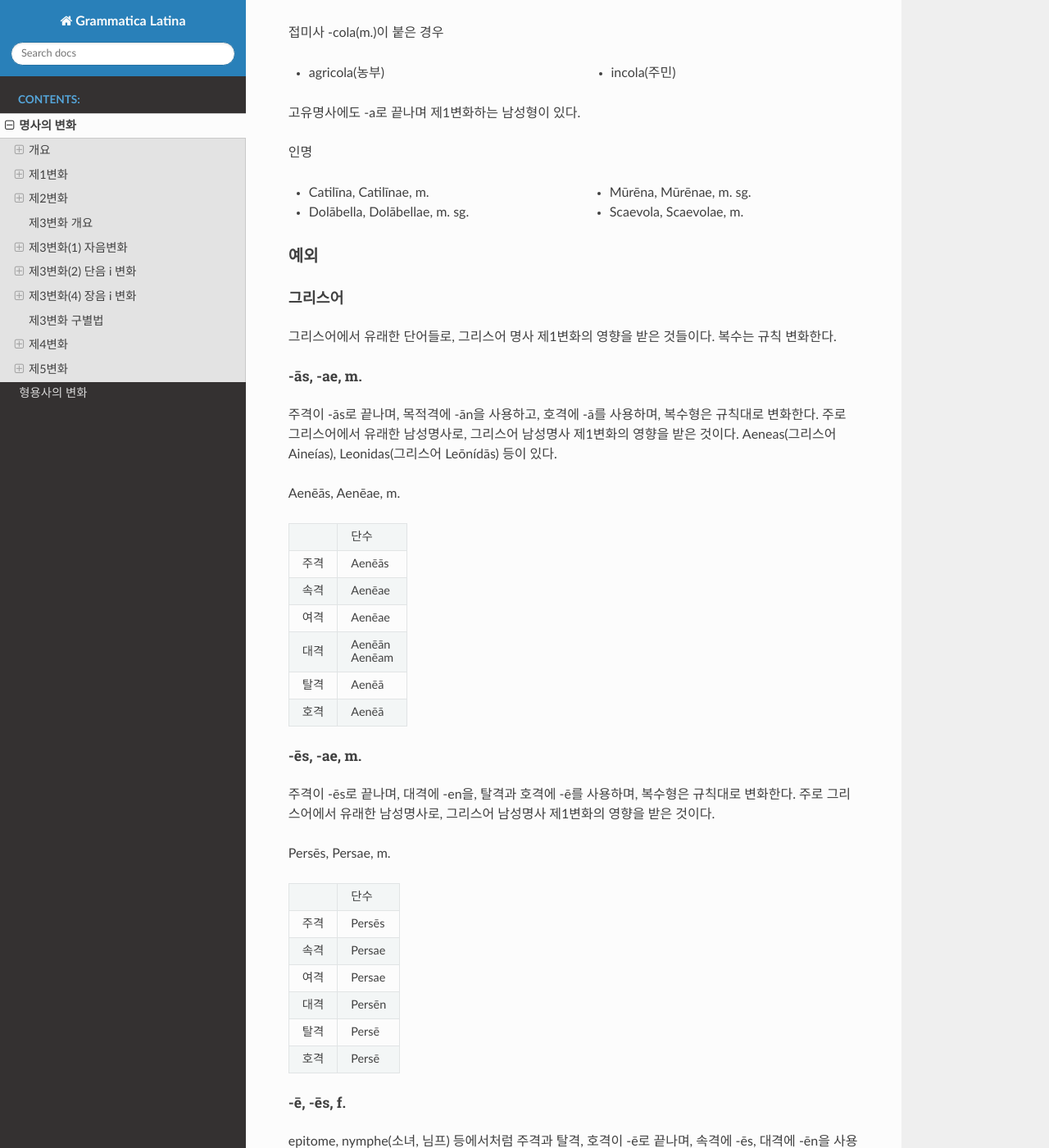
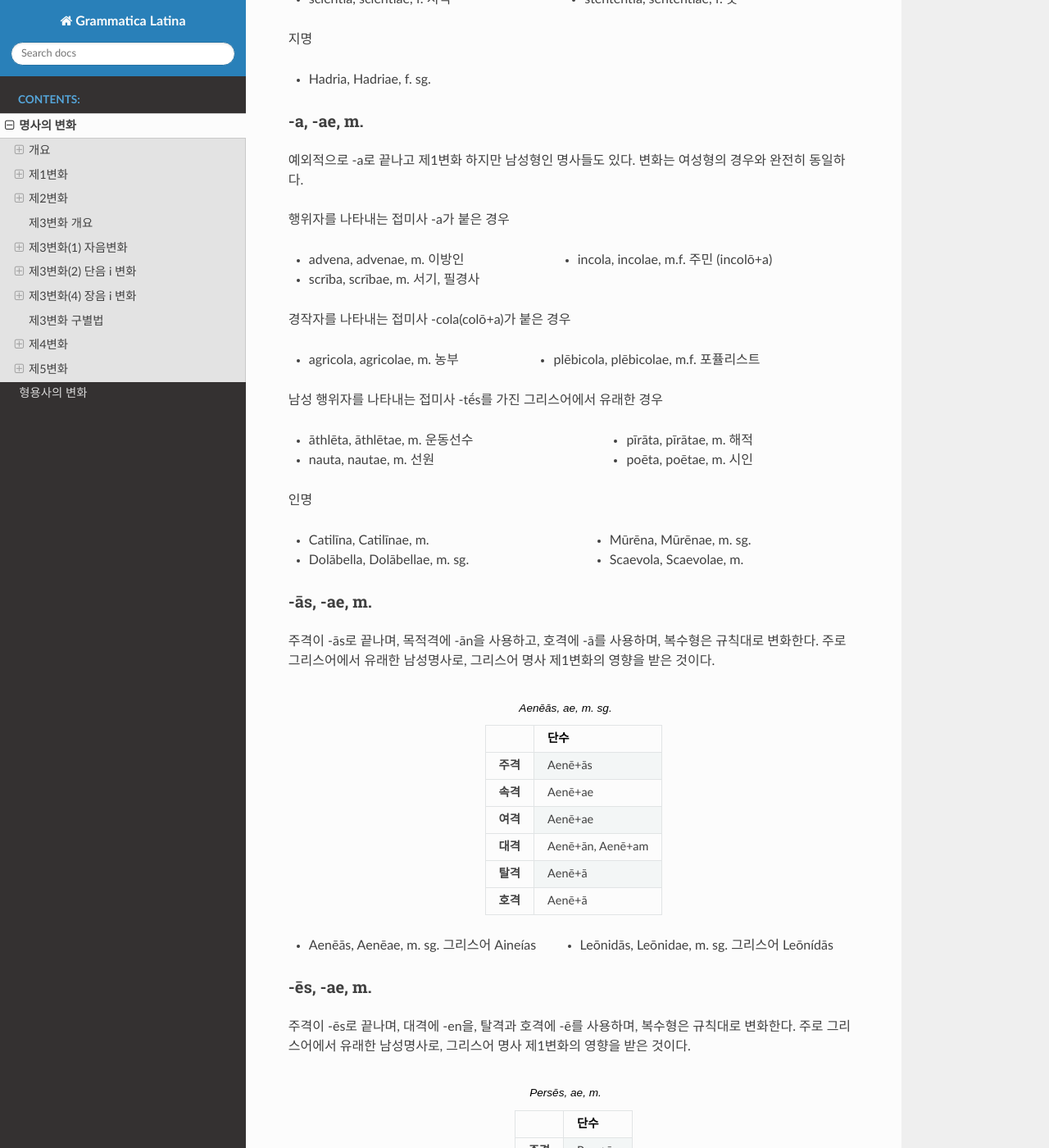
Before and after one commit to kabbala/grammatica_latina, a Sphinx documentation site: the page built from source/declinatio_nominis.rst, in a window 1280 px wide and 1400 px high, scrolled down 6518 px. Shown: the whole window at 82% size. Built offline with Sphinx 7.4.7 and the Read the Docs theme 2.0.0, drawn with Linux system fonts in a browser that asks for light colours; some of the changed text lies outside the part shown.

Commit message:
편집

```diff
--- a/source/declinatio_nominis.rst
+++ b/source/declinatio_nominis.rst
@@ -33,28 +33,25 @@
 
 .. note:: 참고로 동사의 변화는 제4변화까지 있으며, A, E, 단음 I, 장음 I로 분류되어 있다. O, U 변화는 없다. 자음변화는 명사의 경우처럼 I 변화로 분류하며, 장음 I 변화가 제4변화로 독립되어 있는 것이 다르다.
 
-.. todo: 변화 이름 영어, 독일어 설명할 것.
+.. todo:: 변화 이름 영어, 독일어 설명할 것.
 
 표시 방법
 ~~~~~~~~~
 
 명사의 변화는 보통 가로는 단수와 복수의 2열, 세로는 주격, 소유격(속격), 여격, 목적격(대격), 탈격, 호격의 6격 6행으로 이루어진 총 12칸의 표(paradigma)로 표기한다. 이름 대신 숫자로 1격에서 6격으로 부르기도 하며, 로마숫자로 표기하기도 한다.
 
-+-----------+------+------+
-|           | 단수 | 복수 |
-+===========+======+======+
-| 주격(1격) |      |      |
-+-----------+------+------+
-| 속격(2격) |      |      |
-+-----------+------+------+
-| 여격(3격) |      |      |
-+-----------+------+------+
-| 대격(4격) |      |      |
-+-----------+------+------+
-| 탈격(5격) |      |      |
-+-----------+------+------+
-| 호격(6격) |      |      |
-+-----------+------+------+
+.. csv-table::
+   :align: center
+   :header-rows: 1
+   :stub-columns: 1
+
+   "", "단수", "복수"
+   "주격/1격", "", ""
+   "속격/2격", "", ""
+   "여격/3격", "", ""
+   "대격/4격", "", ""
+   "탈격/5격", "", ""
+   "호격/6격", "", ""
 
 6격 이외에 처격과 도구격은 없는 경우가 많아서 난외에 적거나 가지고 있는 경우에만 행을 추가하여 표기한다.
 
@@ -64,23 +61,21 @@
 
 .. note::
 
-    호격은 일반적으로 주격과 형태가 같으므로 주격 다음 행에 위치시키거나 같은 행에 표기하기도 하며, 표에서 생략하는 경우도 많다.
-
-    여격과 탈격은 의미가 통하고, 복수형이 같으므로 나란히 위치시키기도 한다.
-
-    +-----------+------+------+
-    |           | 단수 | 복수 |
-    +===========+======+======+
-    | 주격/호격 |      |      |
-    +-----------+------+------+
-    | 속격      |      |      |
-    +-----------+------+------+
-    | 대격      |      |      |
-    +-----------+------+------+
-    | 여격      |      |      |
-    +-----------+------+------+
-    | 탈격      |      |      |
-    +-----------+------+------+
+   호격은 일반적으로 주격과 형태가 같으므로 주격 다음 행에 위치시키거나 같은 행에 표기하기도 하며, 표에서 생략하는 경우도 많다.
+
+   여격과 탈격은 의미가 통하고, 복수형이 같으므로 나란히 위치시키기도 한다.
+
+   .. csv-table::
+      :align: center
+      :header-rows: 1
+      :stub-columns: 1
+
+      "", "단수", "복수"
+      "주격/호격", "", ""
+      "속격", "", ""
+      "대격", "", ""
+      "여격", "", ""
+      "탈격", "", ""
 
 사전 표제어
 ~~~~~~~~~~~
@@ -119,7 +114,9 @@
 제1변화
 -------
 
-제1변화를 하는 명사는 대부분 -a로 끝나는 여성명사이다. 어간이 -a로 끝나므로 a 변화 또는 a 어간 변화라고도 한다. 어미는 아래 표와 같다.
+제1변화를 하는 명사는 대부분 -a로 끝나는 여성명사이다.
+
+어간모음이 a이므로 a 변화(또는 곡용) 또는 a 어간 변화라고도 한다. 독일어로는 a-Deklination, 영어로는 a-stem declension이라고도 부른다.
 
 .. csv-table::
    :align: center
@@ -135,10 +132,23 @@
    "호격", "주격과 같음", "주격과 같음"
    "처걱", "-ae", "-īs"
 
-사전 표제어로는 소유격 단수 소유격 단수가 -ae로 끝나기 때문에 사전에 ae 로 표기한다.
-
-소유격 복수 어미는 2음절이고, 끝에서 두번째 음절이 장음이므로, 소유격
-복수형은 강세가 언제나 어미 -ā-에 온다.
+소유격 단수 어미 -ae를 사전 표제어로 사용한다.
+
+::
+
+   puella, puellae
+   puella, ae
+   puella, -ae
+
+복수형만 있는 명사는 소유격 복수 어미 -ārum을 사전 표제어로 사용한다.
+
+::
+
+   dīvitiae, dīvitiārum
+   dīvitiae, ārum
+   dīvitiae, -ārum
+
+소유격 복수 어미는 2음절이고, 끝에서 두번째 음절이 장음이므로, 소유격 복수형은 강세가 언제나 어미 -ā-에 온다.
 
 ::
 
@@ -151,7 +161,7 @@
 
 명사 제1변화의 기본변화로 대부분의 제1변화 명사가 이 형태로 변화한다.
 
-puella(f. 소녀)를 예로 들면 변화는 아래 표와 같다. 복수 여격과 탈격에서는 어간의 -a가 탈락된다.
+복수 여격과 탈격에서는 어간모음 a가 사용되지 않는다.
 
 .. csv-table:: puella, ae, f.
    :align: center
@@ -260,7 +270,7 @@ puella(f. 소녀)를 예로 들면 변화는 아래 표와 같다. 복수 여격
 -(i)a, -(i)ae, f.
 ~~~~~~~~~~~~~~~~~
 
-어간이 -ia로 끝나는 경우 어미의 -i-가 겹치면 -iī-로 로 겹쳐 쓰며, 발음도 각각 한다.
+어간이 -ia로 끝나는 경우. 어간의 i와 어미의 i가 겹치면 -ii-로 쓰며, 발음도 각각 한다.
 
 .. csv-table:: bēstia, ae, f.
    :align: center
@@ -305,29 +315,32 @@ puella(f. 소녀)를 예로 들면 변화는 아래 표와 같다. 복수 여격
 
 예외적으로 -a로 끝나고 제1변화 하지만 남성형인 명사들도 있다. 변화는 여성형의 경우와 완전히 동일하다.
 
-.. hlist::
-   :columns: 2
-
-   * advena(이방인)
-   * agricola(농부)
-   * athleta(운동선수)
-   * incola(주민)
-   * nauta(선원)
-   * pirata(해적)
-   * poeta(시인),
-   * scriba(서기, 필경사)
-
-athleta, nauta, pirata, poeta 등은 고대 그리스어에서 유래한 것으로, 그리스어 남성명사 제1변화의 영향을 받은 것으로 볼 수 있다.
-
-접미사 -cola(m.)이 붙은 경우
-
-.. hlist::
-   :columns: 2
-
-   * agricola(농부)
-   * incola(주민)
-
-고유명사에도 -a로 끝나며 제1변화하는 남성형이 있다.
+행위자를 나타내는 접미사 -a가 붙은 경우
+
+.. hlist::
+   :columns: 2
+
+   * advena, advenae, m. 이방인
+   * scrība, scrībae, m. 서기, 필경사
+   * incola, incolae, m.f. 주민 (incolō+a)
+
+경작자를 나타내는 접미사 -cola(colō+a)가 붙은 경우
+
+.. hlist::
+   :columns: 2
+
+   * agricola, agricolae, m. 농부
+   * plēbicola, plēbicolae, m.f. 포퓰리스트
+
+남성 행위자를 나타내는 접미사 -tḗs를 가진 그리스어에서 유래한 경우
+
+.. hlist::
+   :columns: 2
+
+   * āthlēta, āthlētae, m. 운동선수
+   * nauta, nautae, m. 선원
+   * pīrāta, pīrātae, m. 해적
+   * poēta, poētae, m. 시인
 
 인명
 
@@ -339,119 +352,107 @@ athleta, nauta, pirata, poeta 등은 고대 그리스어에서 유래한 것으
    * Mūrēna, Mūrēnae, m. sg.
    * Scaevola, Scaevolae, m.
 
-예외
-~~~~
-
-그리스어
-^^^^^^^^
-
-그리스어에서 유래한 단어들로, 그리스어 명사 제1변화의 영향을 받은
-것들이다. 복수는 규칙 변화한다.
 
 -ās, -ae, m.
-''''''''''''
-
-주격이 -ās로 끝나며, 목적격에 -ān을 사용하고, 호격에 -ā를 사용하며,
-복수형은 규칙대로 변화한다. 주로 그리스어에서 유래한 남성명사로,
-그리스어 남성명사 제1변화의 영향을 받은 것이다. Aeneas(그리스어
-Aineías), Leonidas(그리스어 Leōnídās) 등이 있다.
-
-Aenēās, Aenēae, m.
-
-+------+--------+
-|      | 단수   |
-+------+--------+
-| 주격 | Aenēās |
-+------+--------+
-| 속격 | Aenēae |
-+------+--------+
-| 여격 | Aenēae |
-+------+--------+
-| 대격 | Aenēān |
-|      |        |
-|      | Aenēam |
-+------+--------+
-| 탈격 | Aenēā  |
-+------+--------+
-| 호격 | Aenēā  |
-+------+--------+
+~~~~~~~~~~~~
+
+주격이 -ās로 끝나며, 목적격에 -ān을 사용하고, 호격에 -ā를 사용하며, 복수형은 규칙대로 변화한다. 주로 그리스어에서 유래한 남성명사로, 그리스어 명사 제1변화의 영향을 받은 것이다.
+
+.. csv-table:: Aenēās, ae, m. sg.
+   :align: center
+   :header-rows: 1
+   :stub-columns: 1
+
+   "", "단수"
+   "주격", "Aenē+ās"
+   "속격", "Aenē+ae"
+   "여격", "Aenē+ae"
+   "대격", "Aenē+ān, Aenē+am"
+   "탈격", "Aenē+ā"
+   "호격", "Aenē+ā"
+
+.. hlist::
+   :columns: 2
+
+   * Aenēās, Aenēae, m. sg. 그리스어 Aineías
+   * Leōnidās, Leōnidae, m. sg. 그리스어 Leōnídās
+
 
 -ēs, -ae, m.
-''''''''''''
-
-주격이 -ēs로 끝나며, 대격에 -en을, 탈격과 호격에 -ē를 사용하며, 복수형은
-규칙대로 변화한다. 주로 그리스어에서 유래한 남성명사로, 그리스어
-남성명사 제1변화의 영향을 받은 것이다.
-
-Persēs, Persae, m.
-
-+------+--------+
-|      | 단수   |
-+------+--------+
-| 주격 | Persēs |
-+------+--------+
-| 속격 | Persae |
-+------+--------+
-| 여격 | Persae |
-+------+--------+
-| 대격 | Persēn |
-+------+--------+
-| 탈격 | Persē  |
-+------+--------+
-| 호격 | Persē  |
-+------+--------+
+~~~~~~~~~~~~
+
+주격이 -ēs로 끝나며, 대격에 -en을, 탈격과 호격에 -ē를 사용하며, 복수형은 규칙대로 변화한다. 주로 그리스어에서 유래한 남성명사로, 그리스어 명사 제1변화의 영향을 받은 것이다.
+
+.. csv-table:: Persēs, ae, m.
+   :align: center
+   :header-rows: 1
+   :stub-columns: 1
+
+   "", "단수"
+   "주격", "Pers+ēs"
+   "속격", "Pers+ae"
+   "여격", "Pers+ae"
+   "대격", "Pers+ēn"
+   "탈격", "Pers+ē"
+   "호격", "Pers+ē"
+
+.. hlist::
+   :columns: 2
+
+   * Persēs, Persae, m.
+
 
 -ē, -ēs, f.
-'''''''''''
-
-epitome, nymphe(소녀, 님프) 등에서처럼 주격과 탈격, 호격이 -ē로 끝나며,
-속격에 -ēs, 대격에 -ēn을 사용하며, 복수형은 규칙대로 변화한다. 주로
-그리스어에서 유래한 여성명사로, 그리스어 여성명사 제1변화의 영향을 받은
-것이다.
-
-nymphe를 예로 들면 다음과 같다. 규칙 변화를 하는 nympha도 있다.
-
-nymphē, nymphēs, f.
-
-+------+---------+-----------+
-|      | 단수    | 복수      |
-+------+---------+-----------+
-| 주격 | nymphē  | nymphae   |
-+------+---------+-----------+
-| 속격 | nymphēs | nympharum |
-+------+---------+-----------+
-| 여격 | nymphae | nymphīs   |
-+------+---------+-----------+
-| 대격 | nymphēn | nymphās   |
-+------+---------+-----------+
-| 탈격 | nymphē  | nymphīs   |
-+------+---------+-----------+
-| 호격 | nymphē  | nymphae   |
-+------+---------+-----------+
-
-그리스어에서 유래한 고유명사로, Penelope(그리스어 Pēnelópē) 등도 이렇게
-변화한다.
-
-Pēnelopē, Pēnelopēs, f.
-
-+------+-----------+
-|      | 단수      |
-+------+-----------+
-| 주격 | Pēnelopē  |
-+------+-----------+
-| 속격 | Pēnelopēs |
-+------+-----------+
-| 여격 | Pēnelopae |
-+------+-----------+
-| 대격 | Pēnelopēn |
-+------+-----------+
-| 탈격 | Pēnelopē  |
-+------+-----------+
-| 호격 | Pēnelopē  |
-+------+-----------+
-
-deābus, fīliābus, f.
-^^^^^^^^^^^^^^^^^^^^
+~~~~~~~~~~~
+
+주격과 탈격, 호격이 -ē로 끝나며, 속격에 -ēs, 대격에 -ēn을 사용하며, 복수형은 규칙대로 변화한다. 주로 그리스어에서 유래한 여성명사로, 그리스어 명사 제1변화의 영향을 받은 것이다.
+
+.. csv-table:: nymphē, ēs, f.
+   :align: center
+   :header-rows: 1
+   :stub-columns: 1
+
+   "", "단수", "복수"
+   "주격", "nymph+ē", "nymph+ae"
+   "속격", "nymph+ēs", "nymph+ārum"
+   "여격", "nymph+ae", "nymph+īs"
+   "대격", "nymph+ēn", "nymph+ās"
+   "탈격", "nymph+ē", "nymph+īs"
+   "호격", "nymph+ē", "nymph+ae"
+
+.. hlist::
+   :columns: 2
+
+   * epitomē, epitomēs, f. (※ epitoma, epitomae)
+   * nymphē, nyymphēs, f. 소녀, 님프 (※ nympha, nymphae)
+   * Pēnelopē, Pēnelopēs, f. sg. 그리스어 Pēnelópē
+
+.. note:: 규칙 변화하는 라틴어형 형태를 가지고 있는 경우도 있다.
+
+   ::
+      epitomē, ēs = epitoma, ae
+      nymphē, ēs = nympha, ae
+
+
+소유격 familiās
+~~~~~~~~~~~~~~~
+
+고전 라틴어에서 familia(f. 가족)의 소유격 단수와 복수가 familiae나 familiārum이 아닌 목적격 복수와 같은 형태인 familiās로 쓰이는 경우가 있다. 로마 사회에서 가문의 위계를 뜻하는 말로 오래 사용되어서 고형이 남은 것으로 본다.
+
+보통 pater, mater, filius, filia를 뒤에서 수식한다. paterfamilias(가장), materfamilias 처럼 붙여 쓰기도 한다. 복수형 역시 patres familias로 쓴다.
+
+::
+
+   pater familias
+   mater familias
+   filius familias
+   filia familias
+
+.. todo:: 형용사 1,2변화에 ambōbus와 duōbus 넣기.
+
+
+여격과 탈격 deābus
+~~~~~~~~~~~~~~~~~~
 
 dea(f. 여신)는 복수 여격과 탈격이 -bus로 끝난다.
 
@@ -468,7 +469,13 @@ dea(f. 여신)는 복수 여격과 탈격이 -bus로 끝난다.
    "탈격", "de+ā", "de+\ **ābus**"
    "호격", "dea", "de+ae"
 
-filia(f. 딸)는 복수 여격과 탈격에 규칙변화 -īs 외에 -bus도 있다.
+종교 행위에서 deis et deis라는 중복을 피하고 deis et deabus라고 부르기 위해 이런 표현을 사용한 것으로 추정한다.
+
+
+여격과 탈격 fīliābus
+~~~~~~~~~~~~~~~~~~~~
+
+filia(f. 딸)는 복수 여격과 탈격에 규칙변화 -īs 외에 -ābus도 있다.
 
 .. csv-table:: fīlia, ae, f.
    :align: center
@@ -483,14 +490,7 @@ filia(f. 딸)는 복수 여격과 탈격에 규칙변화 -īs 외에 -bus도 있
    "탈격", "fīli+ā", "fīli+īs, fīli+\ **ābus**"
    "호격", "fīlia", "fīli+ae"
 
-이런 형태를 사용하게 된 것은 남성형인 deis, filiis와 구별하기 위해서인 것으로 추정한다. 다음과 같은 표현에서 잘 드러난다.
-
-::
-
-   deis et deabus
-   filiis et filiabus
-
-물론 filiis가 남여 모두를 총칭하는 경우로 사용되지 않는 것은 아니다.
+이런 형태를 사용하게 된 것은 deis et deabus와 마찬가지로, filliis et fillis라는 중복되는 표현을 피해 filiis et filiabus 사용하기 위해서인 것으로 추정한다.filiis와 구별하기 위해서인 것으로 추정한다. 다음과 같은 표현에서 잘 드러난다. 물론 filiis가 남여 모두를 총칭하는 경우로 사용되지 않는 것은 아니다.
 
 .. note:: 중세 라틴어에서 같은 이유로 여성 명사 복수 여격과 탈격의 어미를 -abus로 바꿔 표현하는 경우가 있다.
 
@@ -500,43 +500,17 @@ filia(f. 딸)는 복수 여격과 탈격에 규칙변화 -īs 외에 -bus도 있
       famulis et famulabus
       libertis et libertabus
 
-familiās
-^^^^^^^^
-
-고전 라틴어에서 familia(f. 가족)의 소유격 단수와 복수가 familiae나 familiārum이 아닌 목적격 복수와 같은 형태인 familiās로 쓰이는 경우가 있다. 로마 사회에서 가문의 위계를 뜻하는 말로 오래 사용되어서 고형이 남은 것으로 본다.
-
-보통 pater, mater, filius, filia를 뒤에서 수식한다. paterfamilias(가장), materfamilias 처럼 붙여 쓰기도 한다. 복수형 역시 patres familias로 쓴다.
-
-::
-
-   pater familias
-   mater familias
-   filius familias
-   filia familias
-
-.. todo: 형용사 1,2변화에 ambōbus와 duōbus 넣기.
-
 
 제2변화
 -------
 
-제1변화 명사가 주로 여성 명사였던 것과 달리, 제2변화 명사는 주로 남성 명사와 중성 명사이다.
-
-남성 명사 주격은 -us 또는 -er로 끝나며, 중성 명사는 -um으로 끝난다.
-
-* 제1변화 명사
-   * -a로 끝나는 여성 명사
-* 제2변화 명사
-   * -us, -er로 끝나는 남성 명사
-   * -um으로 끝나는 중성 명사
-
-.. todo: 표로 바꿀것
-
-.. todo: -os/-us가 -er로 쉽게 변화하는 것 설명할 것. Alexandros>Alexander
+제2변화 명사는 주로 -us와 -er로 끝나는 남성 명사와 -um으로 끝나는 중성 명사이다.
+
+.. todo:: -os/-us가 -er로 쉽게 변화하는 것 설명할 것. Alexandros>Alexander
 
 .. note:: 남성 명사 변화를 1식, 중성 명사 변화를 2식으로 분류하기도 하며, -us를 1식, -er을 2식, -um을 3식으로 분류하기도 한다.
 
-명사 제2변화는 o(오) 변화라고도 한다. o 변화라고 부르는 것은 어간 끝의 -u-나 -e-가 원래 -o인 것으로 보기 때문이다.
+명사 제2변화는 o(오) 변화(또는 곡용)라고도 한다. o 변화라고 부르는 것은 어간 끝의 -us가 원래 -os여서 어간모음이 o인 것으로 보기 때문이다. -er 또한 -os가 변화한 것으로 본다. 독일어는 o-Deklination, 영어로는 o-stem declension이라고도 한다.
 
 ::
 
@@ -1120,6 +1094,8 @@ vir, virī, m.
 소유격 복수에 um이 사용되는 경우
 ^^^^^^^^^^^^^^^^^^^^^^^^^^^^^^^^
 
+
+
 제3변화 개요
 -------------------
 
@@ -1211,6 +1187,8 @@ vir, virī, m.
 
 .. [#] Ethan Andrews et al., A Grammar of the Latin Language, 18th ed., 1849.
 
+
+
 제3변화(1) 자음변화
 -------------------
 
@@ -2784,16 +2762,24 @@ pure i declension의 또 하나의 유형인 -e로 끝나는 중성 명사의
 제5변화
 -------
 
-제5변화 하는 명사는 어간 모음이 ē인 명사로, 다른 변화와 달리 변화하는 어미에 어간모음 e가 모두 살아있는 것이 특징이다.
-
-제5변화 하는 명사는 diēs(m. 주로 복수형으로, 날, 낮)와 diēs의 파생어인 merīdiēs(m. 정오), sēsquidiēs(m. 하루 반, 신라틴어) 등을 제외하고는 모두 여성형이다. diēs 역시 diēs Lūnae(f. 월요일) 같은 요일이나, diēcula(f.) 같은 파생어, 특정한 날을 의미할 때는 여성형이다. diēs의 파생어에는 hodiē, prīdiē 같은 부사도 있다.
+제5변화 하는 명사는 어간모음이 e인 명사로, 다른 변화와 달리 어미에 어간모음 e가 변화하지 않고 모두 남아있다. 독일어로 e-Deklination, 영어로 e-stem declension이라고도 부른다.
+
+제5변화 명사는 -ēs로 끝나며, diēs(m. 주로 복수형으로, 날, 낮)와 diēs의 파생어인 merīdiēs(m. 정오), sēsquidiēs(m. 신라틴어, 하루 반) 등을 제외하고는 모두 여성형이다.
+
+.. note::
+
+   merīdiēs(m. 정오), sēsquidiēs(m. 하루 반, 신라틴어) 등을 제외한 diēs의 다른 파생어들은 여성이다.
+
+   * diēs Lūnae, diēī Lūnae, f. 월요일. 나머지 요일도 여성형.
+   * diēcula, diēculae. f. 짧은 하루
+   * diēs intercalārius, f. 윤일.
 
 제5변화 하는 명사는 rēs와 diēs를 제외하면 모든 격변화가 남아있지 않다. 주로 단수만 남아있거나 복수는 주격과 목적격과 남아있다.
 
-소유격 단수 어미가 -eī 또는 -ēī로 끝나므로 사전에 eī 또는 ēī로 표시한다.
-
--ēs, -eī
-~~~~~~~~
+소유격 단수 어미가 -eī 또는 -ēī로 끝나므로 사전 표제어에 eī 또는 ēī로 표시한다.
+
+-ēs, -eī, f.
+~~~~~~~~~~~~
 
 +------+------+--------+
 |      | 단수 | 복수   |
@@ -2818,30 +2804,29 @@ pure i declension의 또 하나의 유형인 -e로 끝나는 중성 명사의
    * rēs, reī, m.
    * spēs, speī, f. 희망
 
--(i)ēs, -(i)ēī
-~~~~~~~~~~~~~~
+-(i)ēs, -(i)ēī, m.f.
+~~~~~~~~~~~~~~~~~~~~
 
 -ēs, -eī인 경우와 동일하게 변화하나 소유격 단수와 여격 단수가 장음 -ēī인 경우이다. 장음 둘이 만나서 변화하지 않는 라틴어에서 예외적인 경우이다.
 
 장음 -ēī로 변화하는 명사는 대부분 앞에 i가 포함되어 -iēs, -iēī인 형태가 많다. 그러나 일반적으로 앞의 i를 잘 언급하지 않으므로 여기서는 i를 괄호에 넣어 표시하였다.
 
-제5변화 명사 중에는 단음 -eī인 경우보다 장음 -ēī로 변화하는 경우가 훨씬 많지만, 일반적인 문법책에서는 장음 -ēī를 예외적인 상황으로 간주해서 뒤에 언급한다.
-
-+------+-------------+---------+
-|      | 단수        | 복수    |
-+======+=============+=========+
-| 주격 | diēs        | diēs    |
-+------+-------------+---------+
-| 속격 | di+\ **ēī** | di+ērum |
-+------+-------------+---------+
-| 여격 | di+\ **ēī** | di+ēbus |
-+------+-------------+---------+
-| 대격 | di+em       | diēs    |
-+------+-------------+---------+
-| 탈격 | di+ē        | diē+bus |
-+------+-------------+---------+
-| 호격 | diēs        | diēs    |
-+------+-------------+---------+
+제5변화 명사 중에는 단음 -eī인 경우보다 장음 -ēī로 변화하는 경우가 훨씬 많지만, 일반적인 문법책에서는 장음 -ēī를
+예외적인 상황으로 간주해서 뒤에 언급한다.
+
+
+.. csv-table:: diēs, ēī, m.
+   :align: center
+   :header-rows: 1
+   :stub-columns: 1
+
+   "", "단수", "복수"
+   "주격", "diēs", "diēs"
+   "속격", "di+\ **ēī**", "di+ērum"
+   "여격", "di+\ **ēī**", "di+ēbus"
+   "대격", "di+em", "diēs"
+   "탈격", "di+ē", "di+ēbus"
+   "호격", "diēs", "diēs"
 
 .. hlist::
    :columns: 2
```
Also changed, not shown: other parts of source/declinatio_nominis.rst (+11 -11 lines).
